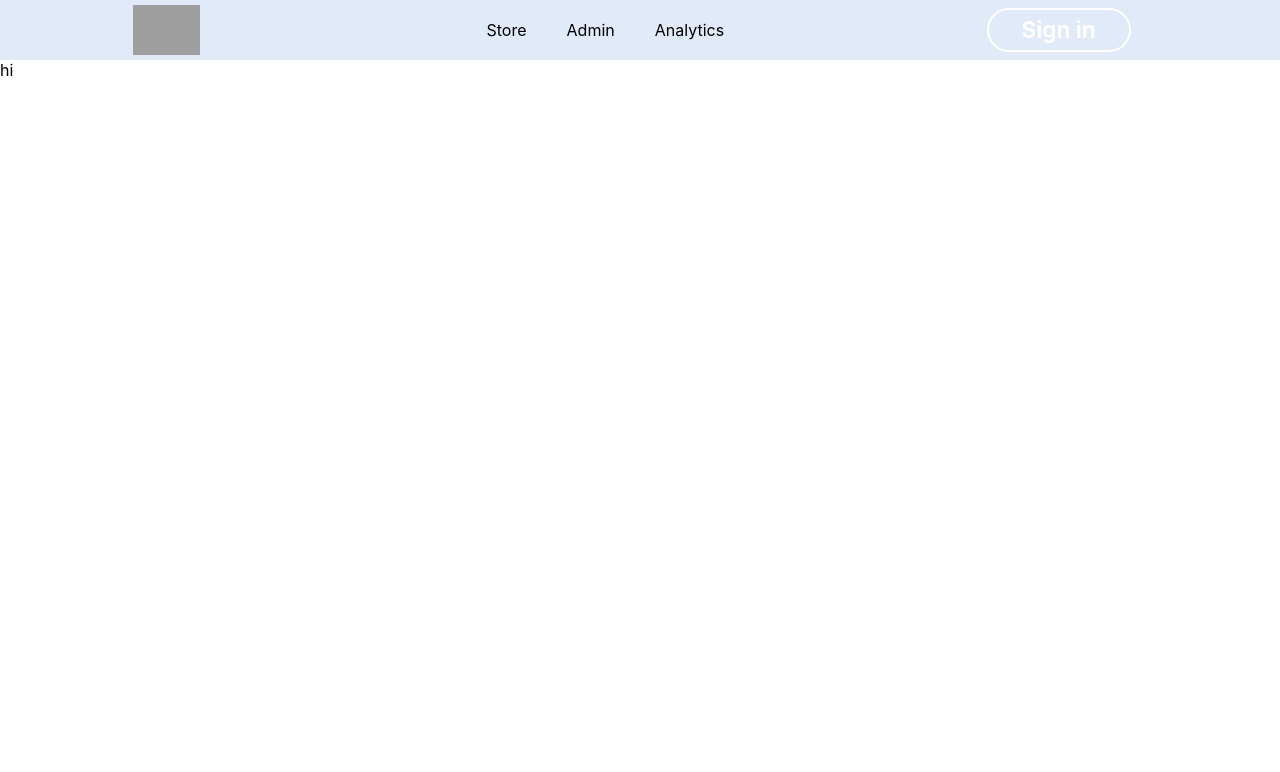
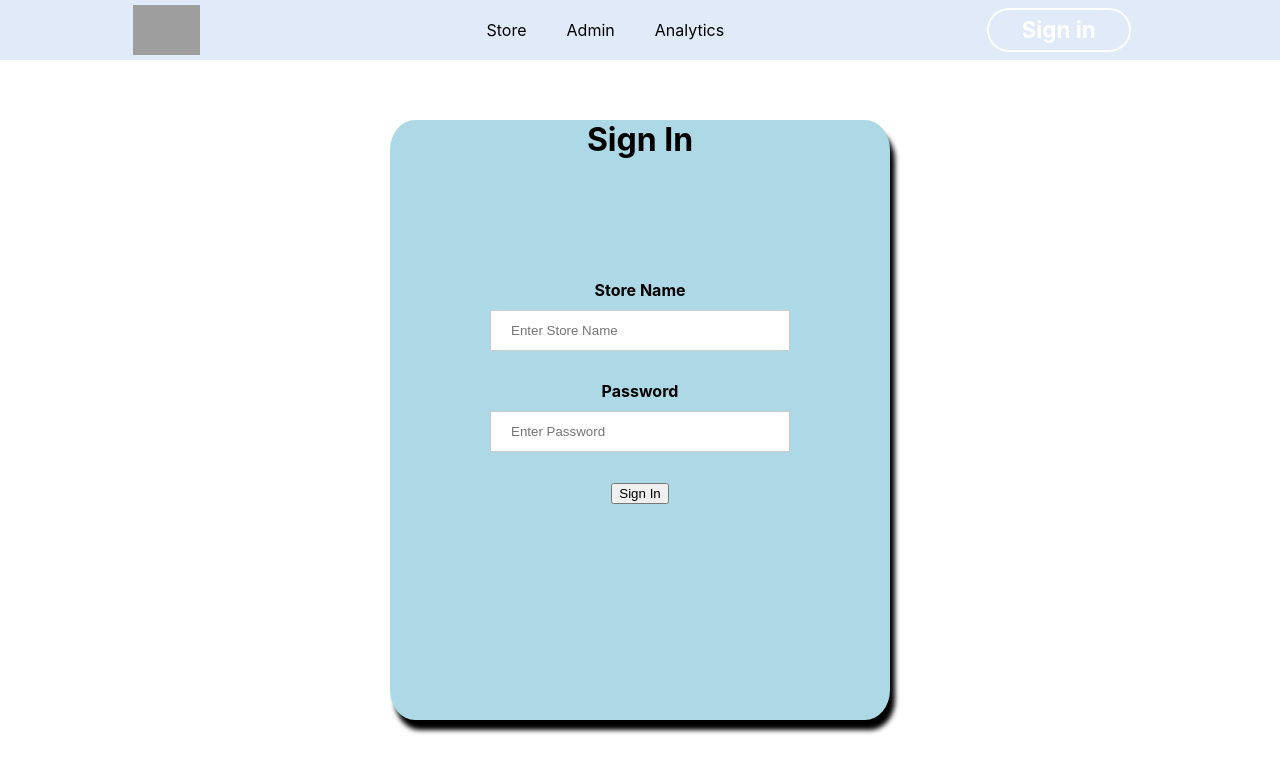
Before and after one commit to Autonomoustic/pos_system, a React (Create React App) app: page /signin in a window 1280 px wide. Shown: the top 772 px of the page. Built offline with nearby package versions, Linux system fonts and the light colour scheme; no server answers; grey boxes are pictures that could not be loaded.

Commit message:
sign in component created'

```diff
--- a/src/API.js
+++ b/src/API.js
@@ -9,13 +9,13 @@ class API {
   .then(resp => resp.json())
   }
 
-  static getStores () {
-    return fetch(this.basUrl + '/stores')
-      .then(resp => resp.json())
+  static getStores (event) {
+    return fetch('http://localhost:3001/stores')
+      .then(resp => { return {resp: resp.json(), event: event} })
   }
 
   static postNewUser (newUser) {
-    return fetch(this.baseUrl + '/stores', {
+    return fetch('http://localhost:3001/stores', {
       method: 'POST',
       headers: {'Content-Type': 'application/json'},
       body: JSON.stringify(newUser)
--- a/src/App.js
+++ b/src/App.js
@@ -15,7 +15,7 @@ class App extends Component {
 
   state = {
     categories: null,
-    currentUser: undefined
+    currentUser: null
   }
 
 
@@ -27,9 +27,24 @@ class App extends Component {
       })})
   }
 
+  signInExistingUser = (event) => {
+    event.preventDefault()
+    API.getStores(event)
+      .then(obj => {
+        console.log(obj.resp)
+        let stores = obj.resp.PromiseValue
+        console.log(stores)
+        return this.signInUser(obj.resp.find(store => {
+        if (store.name === obj.event.target.uname.value && store.password === obj.event.target.psw.value){
+          return
+        } else {
+          console.log('not found')
+        }
+      }))})
+  }
+
   signInUser = (user) => {
     this.setState({currentUser: user})
-    console.log(this.state.currentUser)
   }
 
 
@@ -41,7 +56,7 @@ class App extends Component {
           <>
             <Route path='/' render={Nav} />
 
-            <Route path='/signin' render={SignIn}/>
+            <Route path='/signin' render={() => <SignIn submitHandler={this.signInExistingUser} />}/>
 
           <Route
           exact path='/'
--- a/src/Components/SignIn.js
+++ b/src/Components/SignIn.js
@@ -1,8 +1,11 @@
 import React from 'react'
 
+import SignInForm from './SignInForm'
+
 const SignIn = props =>
-  <div>
-  hi
+  <div className='sign-up-container'>
+    <h1>Sign In</h1>
+    <SignInForm submitHandler={props.submitHandler} />
   </div>
 
 export default SignIn
--- /dev/null
+++ b/src/Components/SignInForm.js
@@ -0,0 +1,16 @@
+import React from 'react'
+
+const SignInForm = props =>
+  <div>
+    <form onSubmit={event => props.submitHandler(event)} className='formContainer'>
+      <label className='sign-up' htmlFor='uname'><b>Store Name</b></label>
+      <input className='sign-up' type='text' placeholder='Enter Store Name' name='uname' required />
+
+      <label className='sign-up' htmlFor='psw'><b>Password</b></label>
+      <input className='sign-up' type='password' placeholder='Enter Password' name='psw' required />
+
+      <button type='submit'>Sign In</button>
+    </form>
+  </div>
+
+export default SignInForm
--- a/src/Containers/SignUpContainer.js
+++ b/src/Containers/SignUpContainer.js
@@ -11,11 +11,6 @@ class SignUpContainer extends React.Component {
     error: null
   }
 
-
-  /* method to take inputs on submit
-      create object
-      post it
-  */
 
   signUpNewUser = event => {
     event.preventDefault()
```
